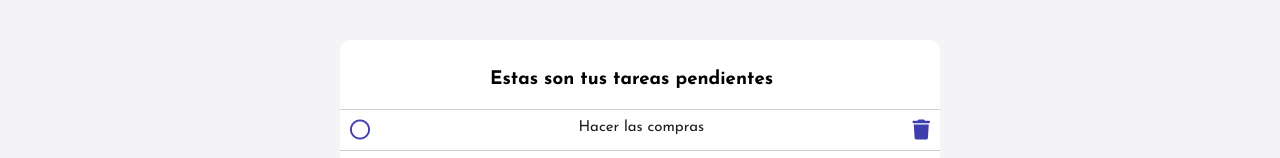
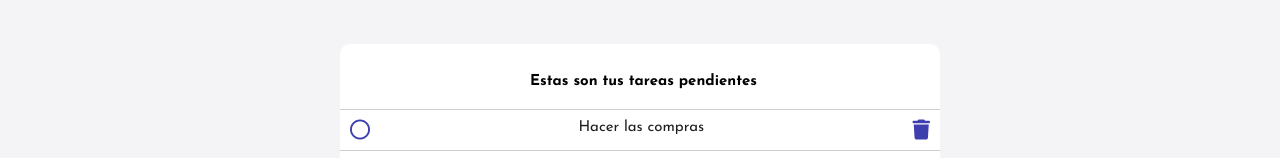
Before and after one commit to Axelruiz92/ListaDeTareas, a plain HTML site: page index.html in a window 1280 px wide. Shown: the part 360-518 px from the top of the page. Drawn offline with Linux system fonts and the light colour scheme.

Commit message:
Update estilos.css

```diff
--- a/estilos.css
+++ b/estilos.css
@@ -119,9 +119,10 @@ body {
 
 .seccion-tarea h3 {
     color: var(--black);
-    padding-left: 150px;
+    padding-left: 190px;
     border-bottom: 1px solid rgb(208, 208, 208);
     padding-bottom: 20px;
+    font-size: 15px;
 
 }
 
```
